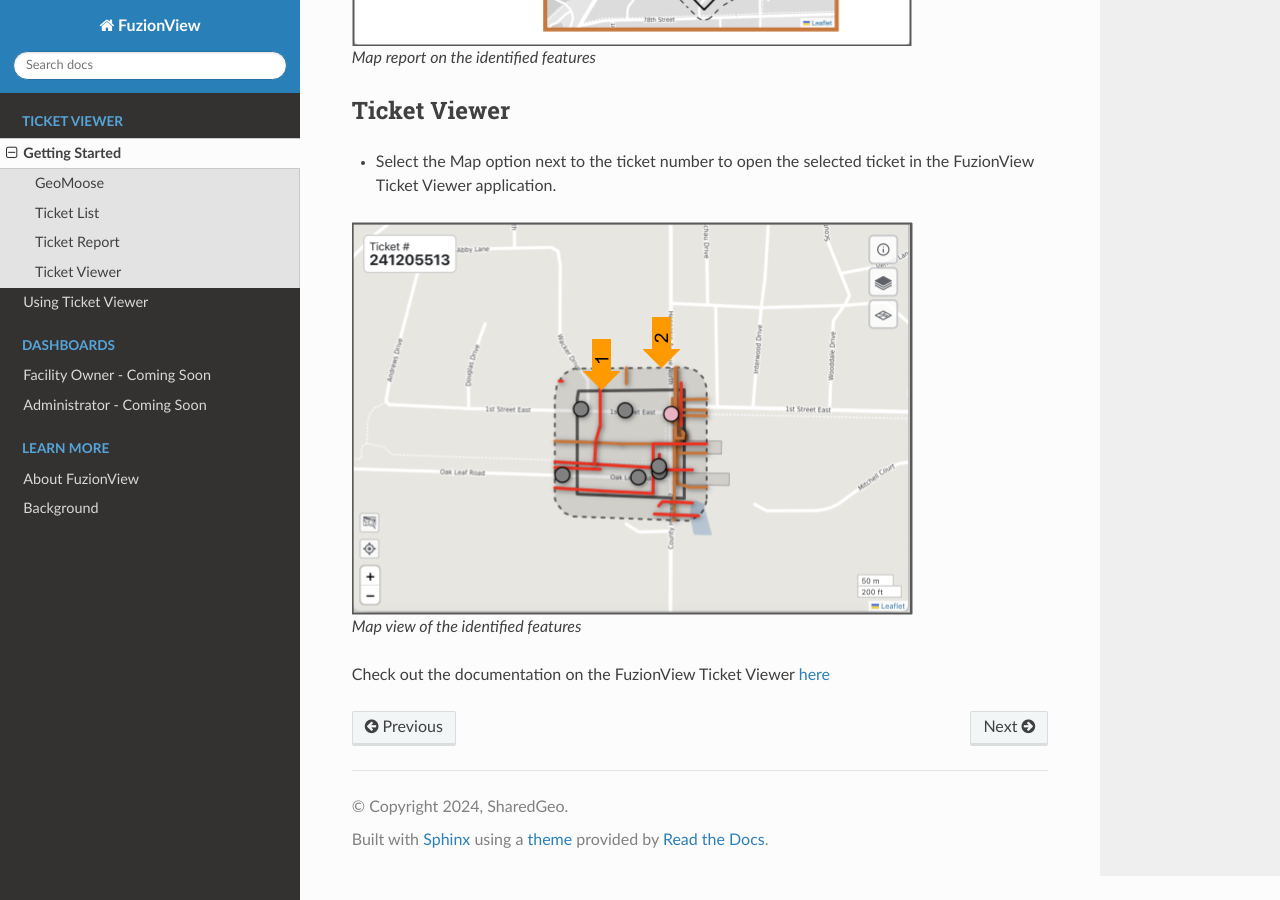
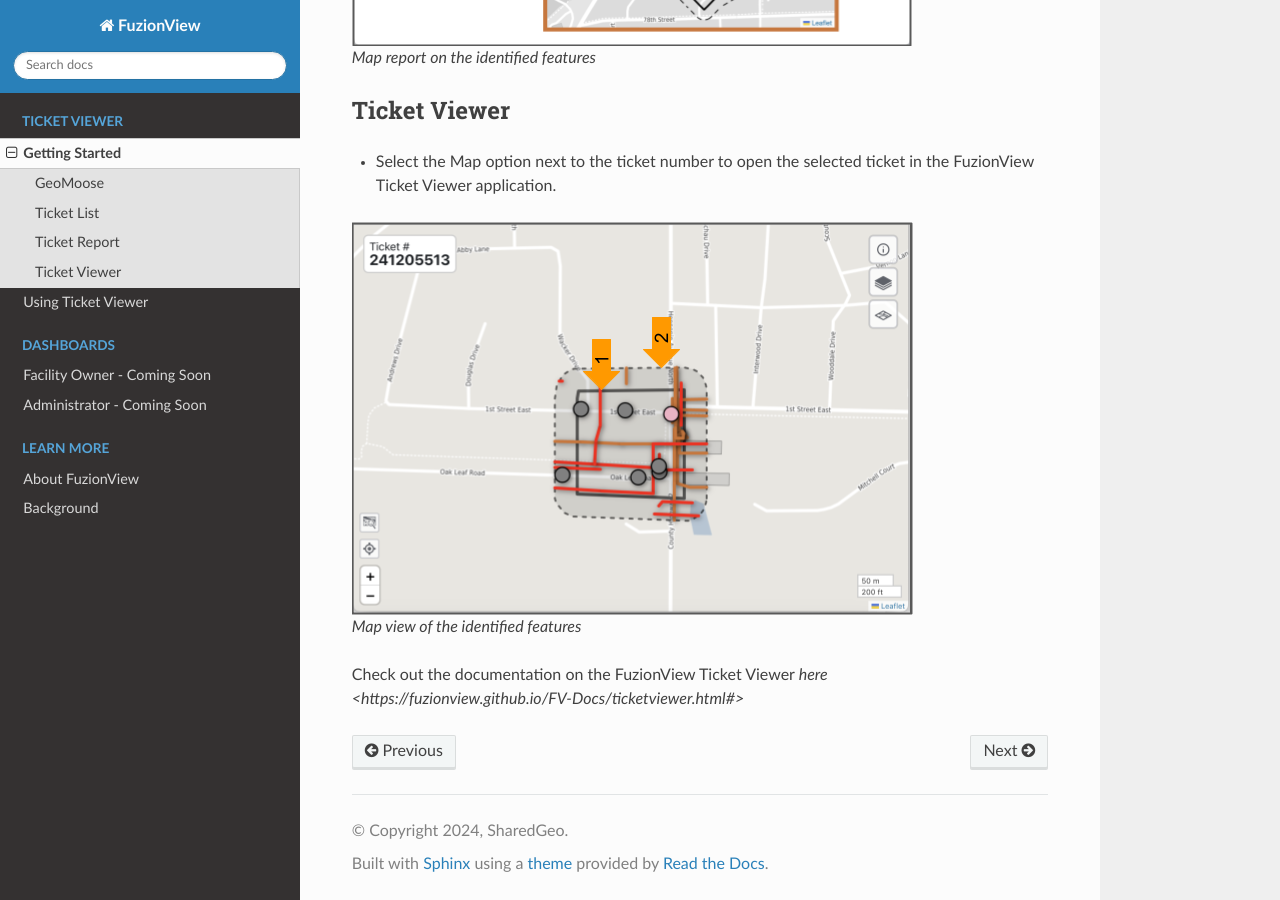
Before and after one commit to FuzionView/FV-Docs, a Sphinx documentation site: the page built from source/openfv.rst, in a window 1280 px wide and 900 px high, scrolled down 4441 px. Built offline with Sphinx 7.4.7 and the Read the Docs theme 2.0.0, drawn with Linux system fonts in a browser that asks for light colours.

Commit message:
Ran make

```diff
--- a/source/openfv.rst
+++ b/source/openfv.rst
@@ -115,4 +115,4 @@
 
    *Map view of the identified features*
 
-   Check out the documentation on the FuzionView Ticket Viewer `here <https://fuzionview.github.io/FV-Docs/ticketviewer.html#>`_
+   Check out the documentation on the FuzionView Ticket Viewer `here <https://fuzionview.github.io/FV-Docs/ticketviewer.html#>`
```
